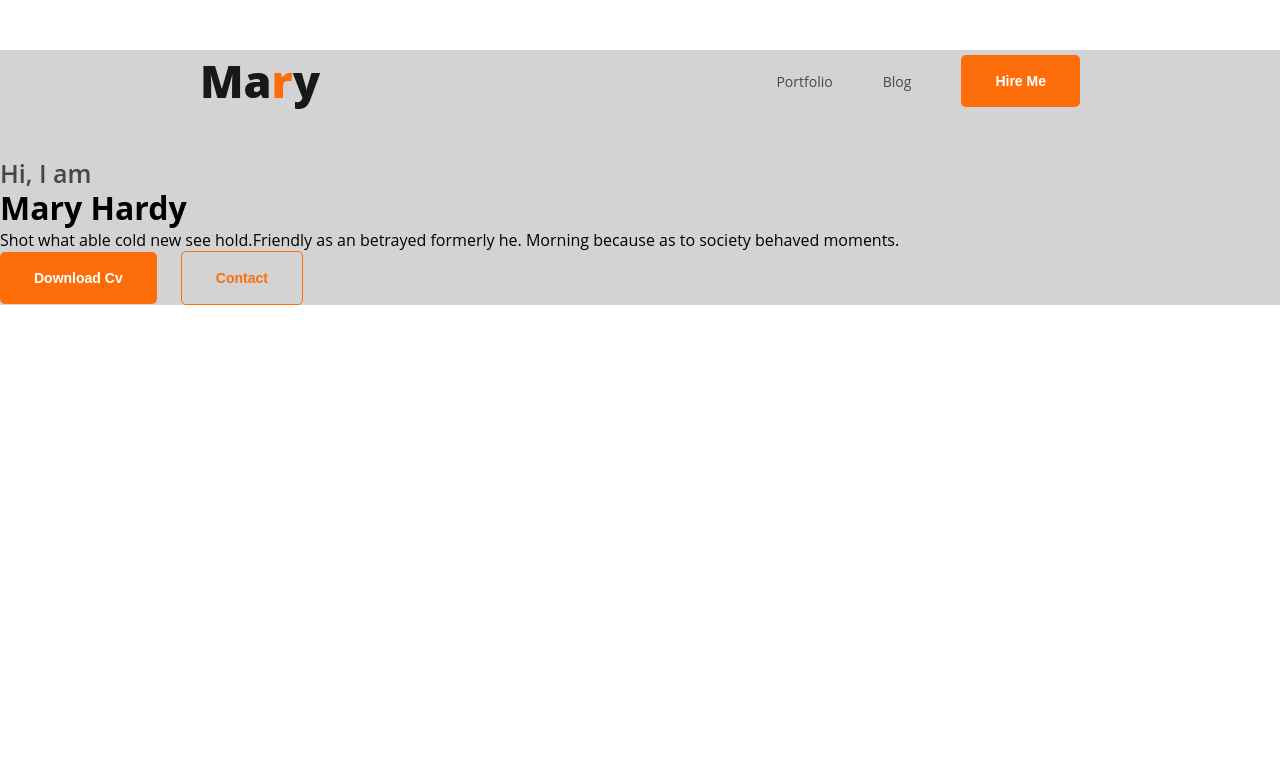
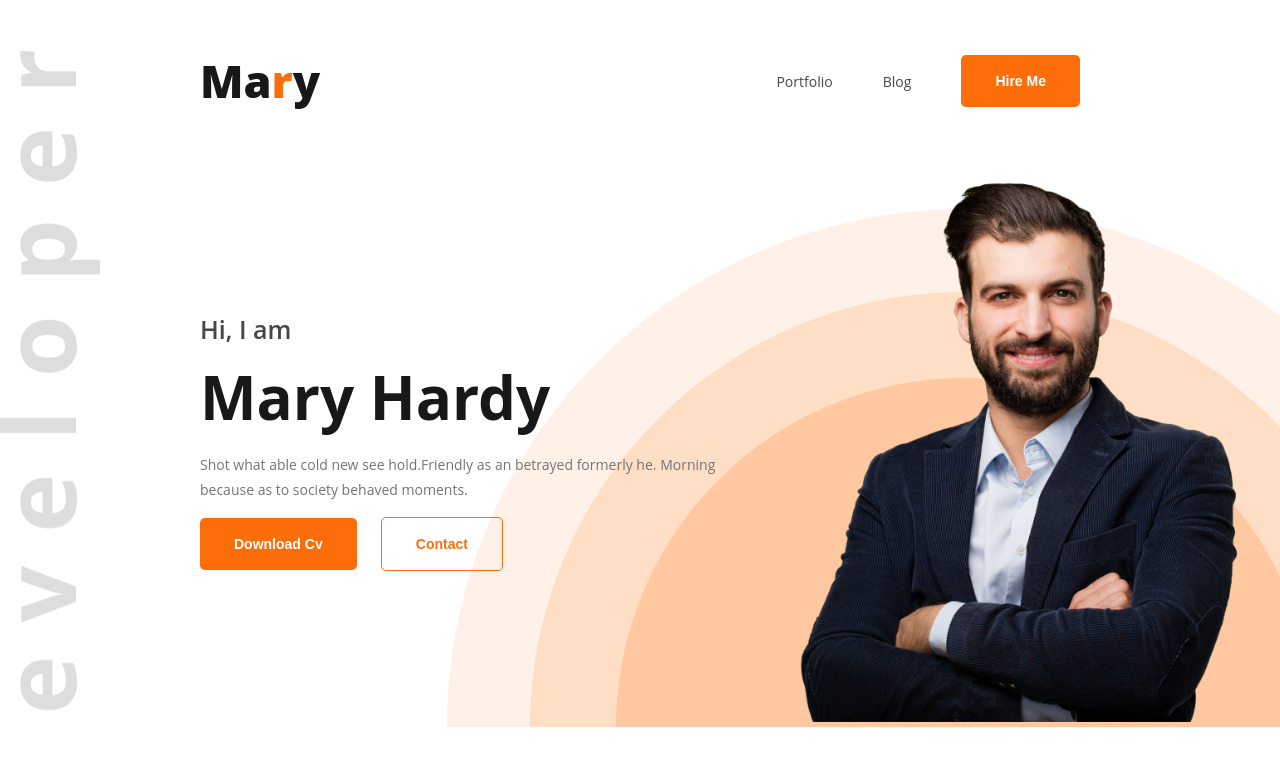
Before and after one commit to hasiburrahmanbiplab/developer-portfolio, a plain HTML site: page index.html in a window 1280 px wide. Drawn offline with Linux system fonts and the light colour scheme.

Commit message:
add background images

```diff
--- a/css/style.css
+++ b/css/style.css
@@ -15,10 +15,13 @@
   :root{
       --header-color:#181818;
       --button-color:#FD6E0A;
+      --text-color:#757575;
   }
   /* header part start */
   #header{
-    background-color: lightgray;
+    background-image: url('../images/developer.png'), url('../images/header_bg.png');
+    background-repeat: no-repeat;
+    background-position: top left, bottom right;
   }
   nav{
     display: flex;
@@ -68,18 +71,58 @@ nav h3 .r-design{
     text-transform: capitalize;
   }
   /* banner par start */
-  .banner{}
+  .banner{
+    display: flex;
+    justify-content: space-between;
+    align-items: center;
+    margin: 0 35px 0 200px ;
+  }
+  .banner-text{
+    max-width: 560px;
+  }
   .banner-text .banner-gretting{
+    width: 100%;
     font-size: 25px;
     font-weight: 600;
     color: #474747;
     line-height: 100%;
     letter-spacing: 0%;
   }
+  .banner-text .banner-title{
+    width: 100%;
+    font-size: 60px;
+    font-weight: bold;
+    color: var(--header-color);
+    line-height:100% ;
+    letter-spacing: 0%;
+    margin: 25px 0;
+  }
+  .banner-text .banner-discription{
+    font-size: 14px;
+    font-weight: 400;
+    color: var(--text-color);
+    line-height: 25px;
+    letter-spacing: 0%;
+    margin-bottom: 15px;
+  }
   .banner-text .banner-second-btn{
     background-color: transparent;
     border: 1px solid var(--button-color);
     color: var(--button-color);
     margin-left: 20px;
+    transition: all linear 0.3s;
+  }
+  .banner-text .banner-second-btn:hover{
+    background-color: var(--button-color);
+    color: #ffffff;
+    border: 1px solid transparent;
+    transition: all linear 0.3s;
+  }
+  .banner-image{
+    width: 585px;
+  }
+  .banner-image img{
+    width: 100%;
+    height: inherit;
   }
   /* header part end */
--- a/index.html
+++ b/index.html
@@ -25,7 +25,9 @@
                 <button class="common-btn">Download Cv</button>
                 <button class="common-btn banner-second-btn">Contact</button>
             </div>
-            <div class="banner-image"></div>
+            <div class="banner-image">
+                <img src="images/hardy.png" alt="">
+            </div>
         </div>
     </header>
     <!-- header part end -->
```
